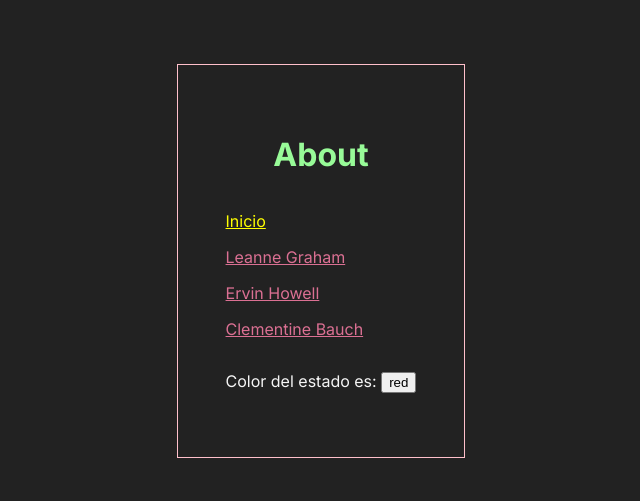
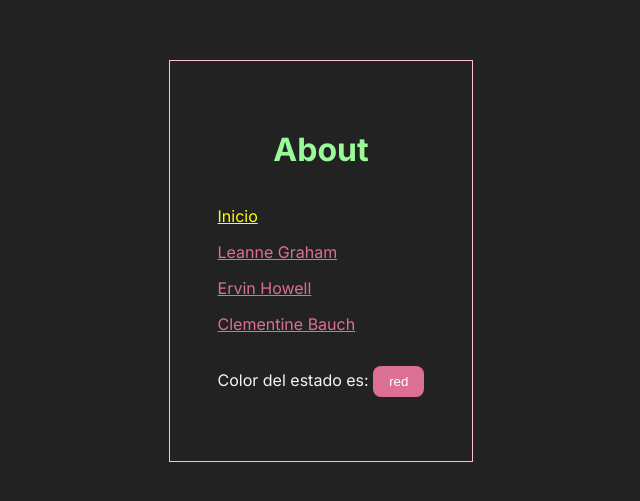
Before and after one commit to catharygr/aprendiendo-next-framework, a Next.js app: page /about in a window 1280 px wide. Shown: the part 147-648 px from the top of the page, without its empty margins (319-959 px from the left). Built offline with nearby package versions, Linux system fonts and the light colour scheme.

Commit message:
Trabajando con el componente Boton.js

```diff
--- a/src/app/about/Boton.js
+++ b/src/app/about/Boton.js
@@ -1,7 +1,12 @@
 "use client";
+import styles from "./about.module.css";
 import React, { useState } from "react";
 
 export default function Boton() {
   const [color, setColor] = useState("red");
-  return <button onClick={() => setColor("yelow")}>{color}</button>;
+  return (
+    <button className={styles.btnAbout} onClick={() => setColor("yelow")}>
+      {color}
+    </button>
+  );
 }
--- a/src/app/about/about.module.css
+++ b/src/app/about/about.module.css
@@ -25,7 +25,7 @@
   color: palevioletred;
 }
 
-.btn-about {
+.btnAbout {
   background-color: palevioletred;
   color: white;
   border: none;
```
